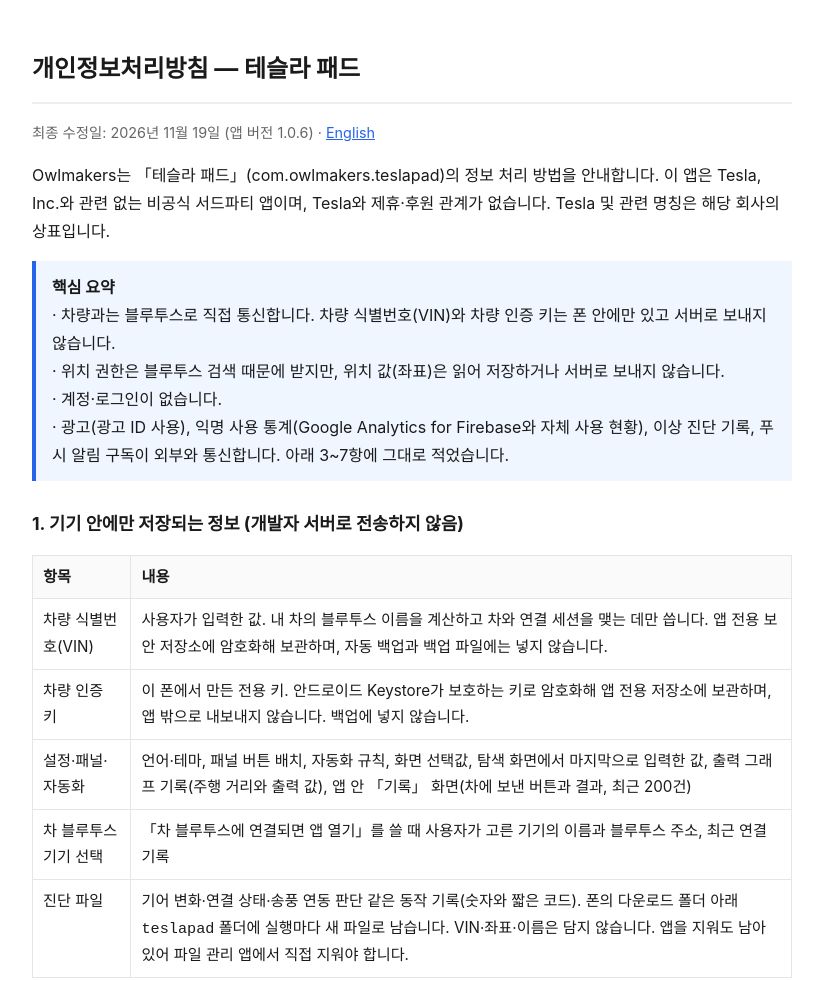
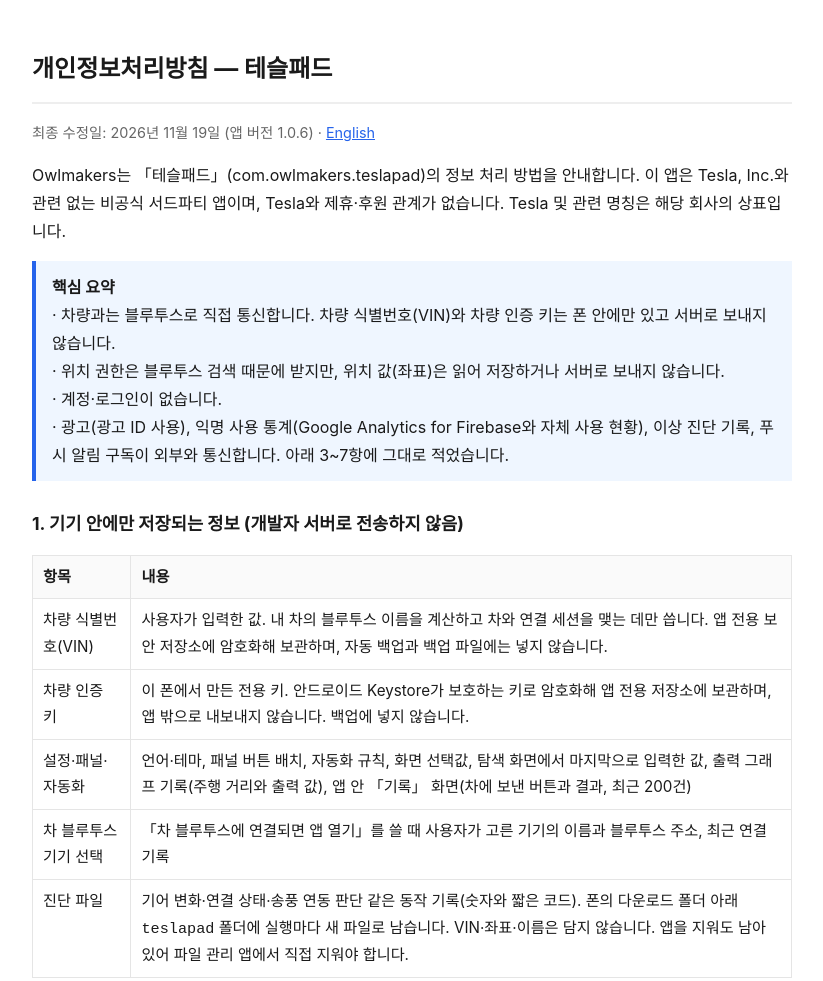
Before and after one commit to owlmakers/owlmakers.github.io, a plain HTML site: page privacy/teslapad/index.html in a window 1280 px wide. Shown: the top 981 px of the page, without its empty margins (228-1051 px from the left). Drawn offline with Linux system fonts and the light colour scheme.

Commit message:
방침(teslapad): 앱 이름 테슬라 패드 → 테슬패드 / Tesla Pad → TeslPad (D79 상표 회피)
Co-Authored-By: Claude Sonnet 5.5 <noreply@anthropic.com>

```diff
--- a/privacy/teslapad/index.html
+++ b/privacy/teslapad/index.html
@@ -3,7 +3,7 @@
 <head>
 <meta charset="utf-8">
 <meta name="viewport" content="width=device-width, initial-scale=1">
-<title>개인정보처리방침 — 테슬라 패드 — Owlmakers</title>
+<title>개인정보처리방침 — 테슬패드 — Owlmakers</title>
 <style>
 body{font-family:-apple-system,"Segoe UI",Roboto,"Malgun Gothic",sans-serif;
 max-width:760px;margin:0 auto;padding:32px 20px;line-height:1.75;color:#1a1a1a;background:#fff}
@@ -20,9 +20,9 @@ footer{margin-top:40px;border-top:1px solid #eee;padding-top:16px;color:#888;fon
 </style>
 </head>
 <body>
-<h1>개인정보처리방침 — 테슬라 패드</h1>
+<h1>개인정보처리방침 — 테슬패드</h1>
 <p class="meta">최종 수정일: 2026년 11월 19일 (앱 버전 1.0.6) · <a href="./en/">English</a></p>
-<p>Owlmakers는 「테슬라 패드」(com.owlmakers.teslapad)의 정보 처리 방법을 안내합니다. 이 앱은 Tesla, Inc.와 관련 없는 비공식 서드파티 앱이며, Tesla와 제휴·후원 관계가 없습니다. Tesla 및 관련 명칭은 해당 회사의 상표입니다.</p>
+<p>Owlmakers는 「테슬패드」(com.owlmakers.teslapad)의 정보 처리 방법을 안내합니다. 이 앱은 Tesla, Inc.와 관련 없는 비공식 서드파티 앱이며, Tesla와 제휴·후원 관계가 없습니다. Tesla 및 관련 명칭은 해당 회사의 상표입니다.</p>
 <div class="callout"><strong>핵심 요약</strong><br>
 · 차량과는 블루투스로 직접 통신합니다. 차량 식별번호(VIN)와 차량 인증 키는 폰 안에만 있고 서버로 보내지 않습니다.<br>
 · 위치 권한은 블루투스 검색 때문에 받지만, 위치 값(좌표)은 읽어 저장하거나 서버로 보내지 않습니다.<br>
```
Also changed, not shown: privacy/index.html (+1 -1 lines), privacy/teslapad/en/index.html (+3 -3 lines).
